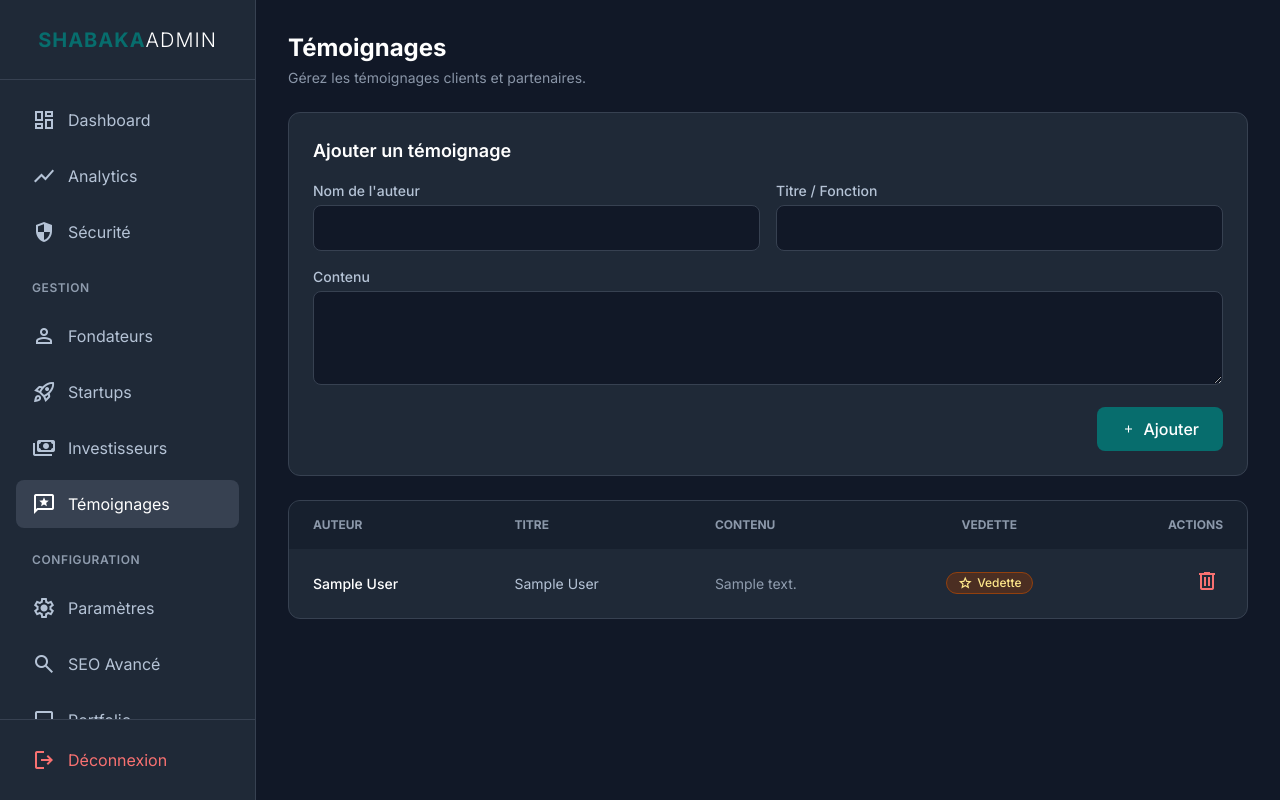
After one commit to moa-digitalagency/InnovLab, a Flask app: page /admin/testimonials/ in a window 1280 px wide. The commit adds this page. Run offline with Flask 3, Linux system fonts and the light colour scheme; a user stored in the database is signed in; tables that the repository leaves empty hold one stand-in row (values such as "Sample post"); some libraries are stand-ins or nearby versions.

Commit message:
feat: Add admin blueprint for testimonial management
- Create `Testimonial` admin blueprint at `routes/admin/testimonials.py`
- Implement routes for listing, adding, deleting, and featuring testimonials
- Add `templates/admin/testimonials.html` for UI
- Add critical logic to ensure only one testimonial is featured at a time
- Register blueprint in `app.py`
- Add navigation link in `templates/admin/layout.html`

Co-authored-by: moa-digitalagency <93324793+moa-digitalagency@users.noreply.github.com>

```diff
--- a/app.py
+++ b/app.py
@@ -125,6 +125,9 @@ def create_app():
     from routes.admin.settings import settings_bp
     app.register_blueprint(settings_bp)
 
+    from routes.admin.testimonials import testimonials_admin_bp
+    app.register_blueprint(testimonials_admin_bp)
+
     from routes.api.telegram import telegram_bp
     csrf.exempt(telegram_bp) # Webhook needs to be exempt from CSRF
     app.register_blueprint(telegram_bp, url_prefix='/api/telegram')
--- /dev/null
+++ b/routes/admin/testimonials.py
@@ -0,0 +1,63 @@
+from flask import Blueprint, render_template, request, redirect, url_for, flash
+from flask_login import login_required
+from security.decorators import admin_required
+from models import db
+from models.testimonial import Testimonial
+
+testimonials_admin_bp = Blueprint('testimonials_admin', __name__, url_prefix='/admin/testimonials')
+
+@testimonials_admin_bp.route('/')
+@login_required
+@admin_required
+def index():
+    testimonials = Testimonial.query.order_by(Testimonial.created_at.desc()).all()
+    return render_template('admin/testimonials.html', testimonials=testimonials)
+
+@testimonials_admin_bp.route('/add', methods=['POST'])
+@login_required
+@admin_required
+def add():
+    author_name = request.form.get('author_name')
+    author_title = request.form.get('author_title')
+    content = request.form.get('content')
+
+    if not author_name or not author_title or not content:
+        flash('Tous les champs sont requis.', 'error')
+        return redirect(url_for('testimonials_admin.index'))
+
+    testimonial = Testimonial(
+        author_name=author_name,
+        author_title=author_title,
+        content=content
+    )
+    db.session.add(testimonial)
+    db.session.commit()
+    flash('Témoignage ajouté avec succès.', 'success')
+    return redirect(url_for('testimonials_admin.index'))
+
+@testimonials_admin_bp.route('/delete/<int:id>', methods=['POST'])
+@login_required
+@admin_required
+def delete(id):
+    testimonial = Testimonial.query.get_or_404(id)
+    db.session.delete(testimonial)
+    db.session.commit()
+    flash('Témoignage supprimé.', 'success')
+    return redirect(url_for('testimonials_admin.index'))
+
+@testimonials_admin_bp.route('/feature/<int:id>', methods=['POST'])
+@login_required
+@admin_required
+def feature(id):
+    testimonial = Testimonial.query.get_or_404(id)
+
+    # Critical Logic: Unfeature all others first
+    # Using bulk update for efficiency
+    Testimonial.query.update({Testimonial.is_featured: False})
+
+    # Feature the selected one
+    testimonial.is_featured = True
+
+    db.session.commit()
+    flash(f'Témoignage de {testimonial.author_name} mis en vedette.', 'success')
+    return redirect(url_for('testimonials_admin.index'))
--- a/templates/admin/layout.html
+++ b/templates/admin/layout.html
@@ -76,6 +76,12 @@
                         <span>Investisseurs</span>
                     </a>
                 </li>
+                <li>
+                    <a href="{{ url_for('testimonials_admin.index') }}" class="flex items-center gap-3 px-4 py-3 rounded-lg text-blue-100/80 hover:bg-gray-700 hover:text-white transition-colors {{ 'bg-gray-700 text-white' if request.endpoint == 'testimonials_admin.index' else '' }}">
+                        <span class="material-symbols-outlined">reviews</span>
+                        <span>Témoignages</span>
+                    </a>
+                </li>
                 <li class="pt-4 pb-2 text-xs font-semibold text-blue-100/60 uppercase tracking-wider px-4">Configuration</li>
                 <li>
                     <a href="{{ url_for('settings.settings') }}" class="flex items-center gap-3 px-4 py-3 rounded-lg text-blue-100/80 hover:bg-gray-700 hover:text-white transition-colors {{ 'bg-gray-700 text-white' if request.endpoint == 'settings.settings' else '' }}">
--- /dev/null
+++ b/templates/admin/testimonials.html
@@ -0,0 +1,100 @@
+{% extends "admin/layout.html" %}
+
+{% block content %}
+<div class="space-y-6">
+    <!-- Header -->
+    <div class="flex items-center justify-between">
+        <div>
+            <h1 class="text-2xl font-bold text-white">Témoignages</h1>
+            <p class="text-blue-100/60 text-sm mt-1">Gérez les témoignages clients et partenaires.</p>
+        </div>
+    </div>
+
+    <!-- Add Form -->
+    <div class="bg-gray-800 rounded-xl border border-gray-700 p-6">
+        <h2 class="text-lg font-semibold text-white mb-4">Ajouter un témoignage</h2>
+        <form action="{{ url_for('testimonials_admin.add') }}" method="POST" class="space-y-4">
+            <input type="hidden" name="csrf_token" value="{{ csrf_token() }}">
+            <div class="grid grid-cols-1 md:grid-cols-2 gap-4">
+                <div>
+                    <label class="block text-sm font-medium text-blue-100/80 mb-1">Nom de l'auteur</label>
+                    <input type="text" name="author_name" required
+                           class="w-full bg-gray-900 border border-gray-700 rounded-lg px-4 py-2.5 text-white focus:ring-2 focus:ring-primary focus:border-transparent outline-none transition-all placeholder-gray-600">
+                </div>
+                <div>
+                    <label class="block text-sm font-medium text-blue-100/80 mb-1">Titre / Fonction</label>
+                    <input type="text" name="author_title" required
+                           class="w-full bg-gray-900 border border-gray-700 rounded-lg px-4 py-2.5 text-white focus:ring-2 focus:ring-primary focus:border-transparent outline-none transition-all placeholder-gray-600">
+                </div>
+            </div>
+            <div>
+                <label class="block text-sm font-medium text-blue-100/80 mb-1">Contenu</label>
+                <textarea name="content" rows="3" required
+                          class="w-full bg-gray-900 border border-gray-700 rounded-lg px-4 py-2.5 text-white focus:ring-2 focus:ring-primary focus:border-transparent outline-none transition-all placeholder-gray-600"></textarea>
+            </div>
+            <div class="flex justify-end">
+                <button type="submit" class="bg-primary hover:bg-primary/90 text-white px-6 py-2.5 rounded-lg font-medium transition-colors flex items-center gap-2">
+                    <span class="material-symbols-outlined text-sm">add</span>
+                    Ajouter
+                </button>
+            </div>
+        </form>
+    </div>
+
+    <!-- List -->
+    <div class="bg-gray-800 rounded-xl border border-gray-700 overflow-hidden">
+        <div class="overflow-x-auto">
+            <table class="w-full text-left text-sm">
+                <thead class="bg-gray-900/50 text-blue-100/60 uppercase text-xs font-semibold">
+                    <tr>
+                        <th class="px-6 py-4">Auteur</th>
+                        <th class="px-6 py-4">Titre</th>
+                        <th class="px-6 py-4">Contenu</th>
+                        <th class="px-6 py-4 text-center">Vedette</th>
+                        <th class="px-6 py-4 text-right">Actions</th>
+                    </tr>
+                </thead>
+                <tbody class="divide-y divide-gray-700/50">
+                    {% for testimonial in testimonials %}
+                    <tr class="hover:bg-gray-700/30 transition-colors">
+                        <td class="px-6 py-4 font-medium text-white">{{ testimonial.author_name }}</td>
+                        <td class="px-6 py-4 text-blue-100/80">{{ testimonial.author_title }}</td>
+                        <td class="px-6 py-4 text-blue-100/60 max-w-xs truncate" title="{{ testimonial.content }}">
+                            {{ testimonial.content }}
+                        </td>
+                        <td class="px-6 py-4 text-center">
+                            {% if testimonial.is_featured %}
+                            <span class="inline-flex items-center px-2.5 py-0.5 rounded-full text-xs font-medium bg-amber-900/50 text-amber-200 border border-amber-800">
+                                <span class="material-symbols-outlined text-[16px] mr-1">star</span> Vedette
+                            </span>
+                            {% else %}
+                            <form action="{{ url_for('testimonials_admin.feature', id=testimonial.id) }}" method="POST" class="inline-block">
+                                <input type="hidden" name="csrf_token" value="{{ csrf_token() }}">
+                                <button type="submit" class="text-gray-500 hover:text-amber-400 transition-colors" title="Mettre en vedette">
+                                    <span class="material-symbols-outlined">star_outline</span>
+                                </button>
+                            </form>
+                            {% endif %}
+                        </td>
+                        <td class="px-6 py-4 text-right">
+                            <form action="{{ url_for('testimonials_admin.delete', id=testimonial.id) }}" method="POST" class="inline-block" onsubmit="return confirm('Êtes-vous sûr de vouloir supprimer ce témoignage ?');">
+                                <input type="hidden" name="csrf_token" value="{{ csrf_token() }}">
+                                <button type="submit" class="text-red-400 hover:text-red-300 transition-colors p-1 hover:bg-red-900/20 rounded">
+                                    <span class="material-symbols-outlined">delete</span>
+                                </button>
+                            </form>
+                        </td>
+                    </tr>
+                    {% else %}
+                    <tr>
+                        <td colspan="5" class="px-6 py-8 text-center text-blue-100/40">
+                            Aucun témoignage pour le moment.
+                        </td>
+                    </tr>
+                    {% endfor %}
+                </tbody>
+            </table>
+        </div>
+    </div>
+</div>
+{% endblock %}
```
